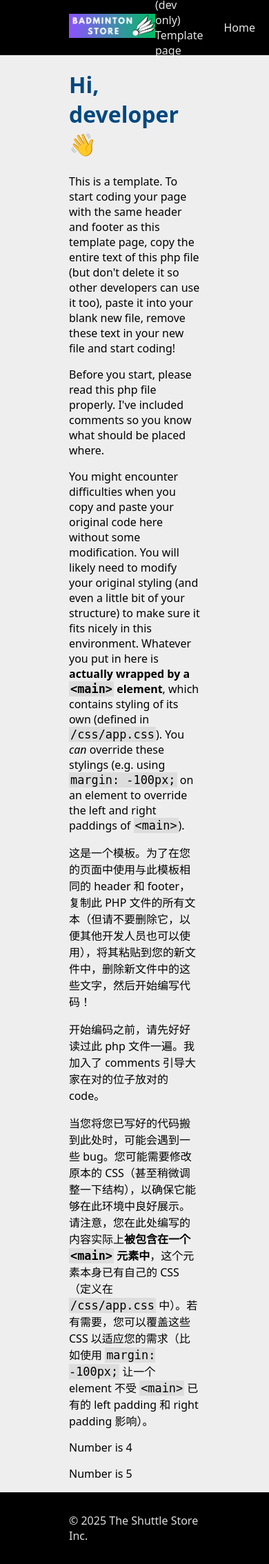
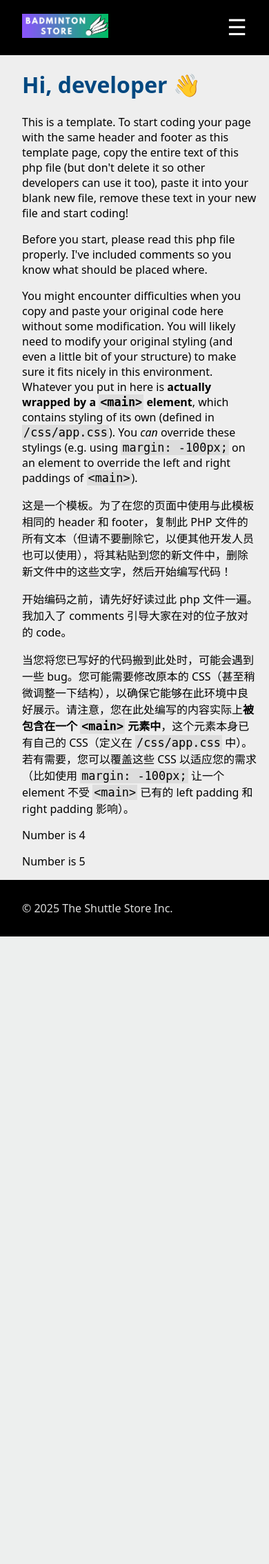
Before and after one commit to muliang0711/web_based_assignment, a PHP site: page /pages/template/template.php in a window 390 px wide. Shown: the whole page at 69% size. After the commit the page ends 1358 px from the top, so only its background shows below. Run offline with PHP 8.4, Linux system fonts and the light colour scheme; some libraries are stand-ins or nearby versions.

Commit message:
Made topnav responsive for mobile

```diff
--- a/_head.php
+++ b/_head.php
@@ -65,8 +65,9 @@ if (is_post()) {
 <body>
     <header>
         <a href="/" class="logo"><img src="/assets/img/logo.jpg" class="top-nav-store-logo" alt="(Store logo)" /></a>
+        <button class="hamburger" aria-label="Toggle Menu">☰</button>
         <nav>
-            <a href="/pages/template/template.php">(dev only) Template page</a>
+            <!-- <a href="/pages/template/template.php">(dev only) Template page</a> -->
             <a href="/">Home</a>
             <a href="/pages/product/productlist.php">Shop</a>
             <a href="/pages/About/about.php">About us</a>
@@ -75,9 +76,9 @@ if (is_post()) {
 
                 <div class="cart-btn">
                     <a onclick="onclick()" href="/pages/product/cartPage.php" ?>
-                    <img src="/assets/img/icon-cart.png" alt="Cart" title="Cart" />
-                    <div class="itemCount"><?php echo $totalItem ?></div>
-            </a>
+                        <img src="/assets/img/icon-cart.png" alt="Cart" title="Cart" />
+                        <div class="itemCount"><?php echo $totalItem ?></div>
+                    </a>
                 </div>
 
                 <div class="account dropdown">
--- a/css/app.css
+++ b/css/app.css
@@ -106,6 +106,18 @@ header nav > a:hover {
 header nav > a:hover::after {
     width: 100%;
 }
+
+/* Only shows up on mobile */
+.hamburger {
+    display: none;
+    font-size: 2rem;
+    background: none;
+    border: none;
+    color: white;
+    padding:0;
+    margin-right: 1rem;
+    cursor: pointer;
+  }
 
 /*********************************************
     Styling for cart button and cart popup
@@ -647,3 +659,41 @@ span.error br {
     top: 15%;
     right:185px;
 }
+
+
+/* Responsiveness for mobile devices */
+@media (max-width: 768px) {
+    header, main, footer {
+        padding-left: 2rem;
+        padding-right: 1rem;
+    }
+
+    .hamburger {
+        display: block;
+    }
+
+    header nav {
+        display: none;
+        flex-direction: column;
+        align-items: flex-start;
+        gap: 0;
+        background: inherit;
+        position: absolute;
+        top: 100%;
+        right: 0;
+        width: 200px;
+        padding: 0 1rem;
+        max-height: calc(100vh - var(--header-height));
+        overflow: auto; /* add scrollbars but only if needed */
+    }
+
+    header nav > a {
+        padding: 10px 0;
+        border-bottom: 1px solid #888;
+        width: 100%;
+    }
+
+    header nav.show {
+        display: flex;
+    }
+}
--- a/js/app.js
+++ b/js/app.js
@@ -20,6 +20,11 @@ function openPopup(activationTriggerElement) {
 // ============================================================================
 
 $(() => {
+
+    // Hamburger icon for header nav menu (only on mobile)
+    $('.hamburger').on('click', () => {
+        $('header > nav').toggleClass('show');
+    });
 
     // Autofocus
     $('form :input:not(button):first').focus();
```
